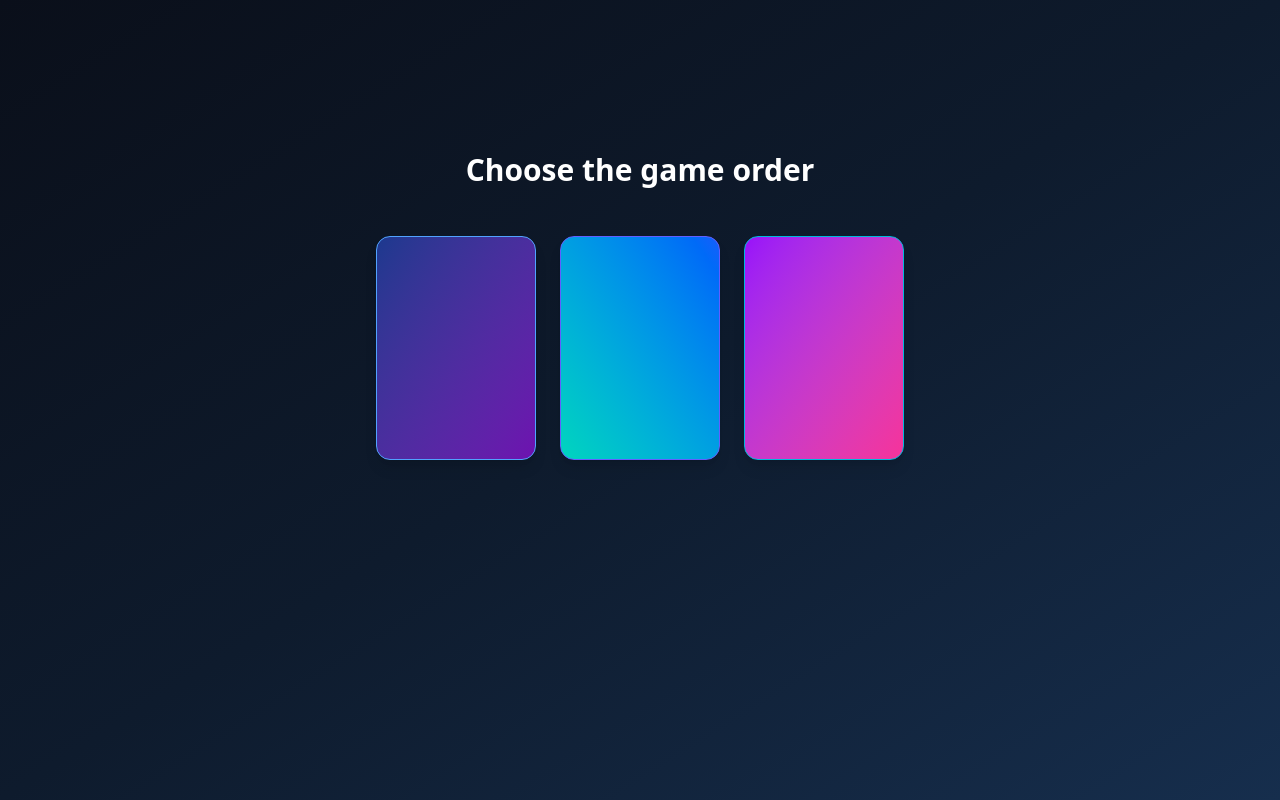
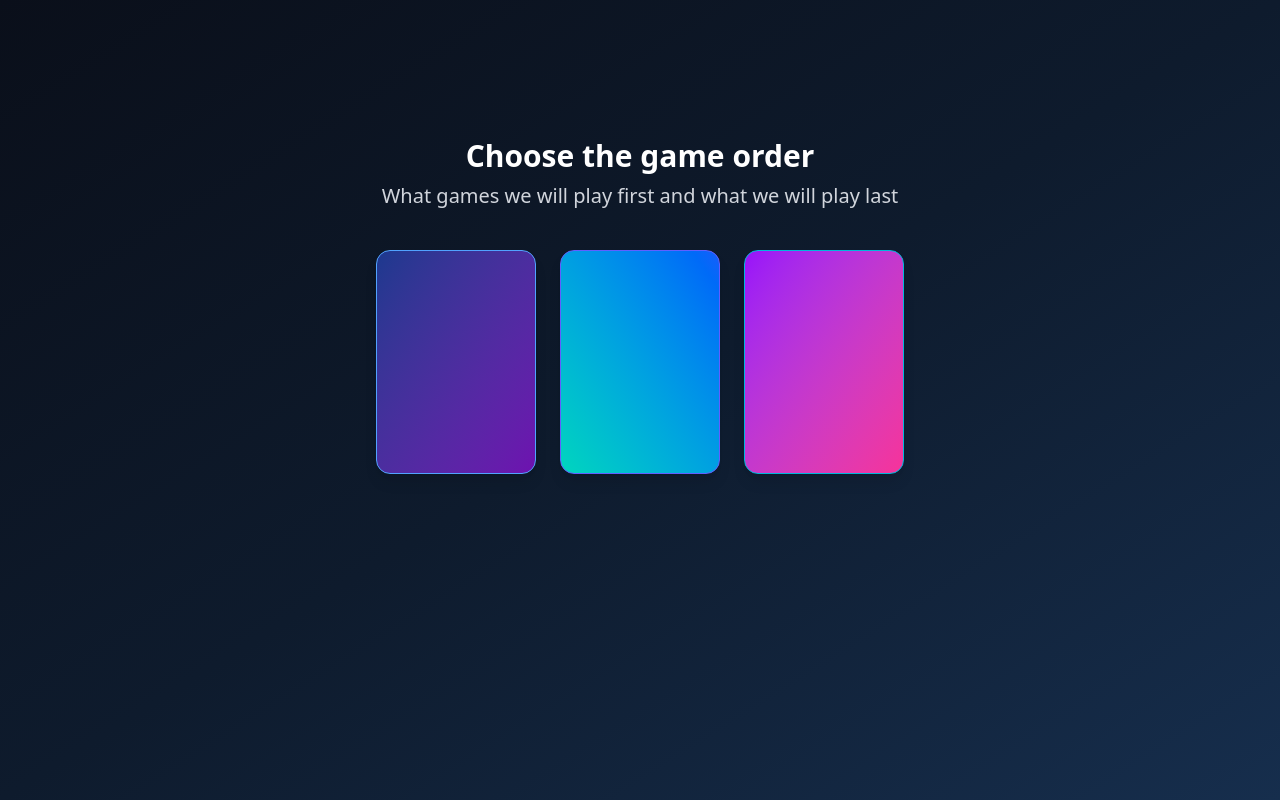
Before and after one commit to Rakotomalala01/quizz_games, a React (Vite) app: page /chooseOrders in a window 1280 px wide. Built offline with nearby package versions, Linux system fonts and the light colour scheme.

Commit message:
JR: update title

```diff
--- a/src/pages/chooseOrders.tsx
+++ b/src/pages/chooseOrders.tsx
@@ -40,6 +40,9 @@ export default function ChooseOrders() {
         <h1 className="text-3xl font-bold text-white text-center mb-2">
           Choose the game order
         </h1>
+        <p className="text-xl text-gray-300">
+              What games we will play first and what we will play last
+            </p>
       </motion.div>
 
       <motion.div
```
Also changed, not shown: 1 other file (tests, documents, lock files or other folders).
